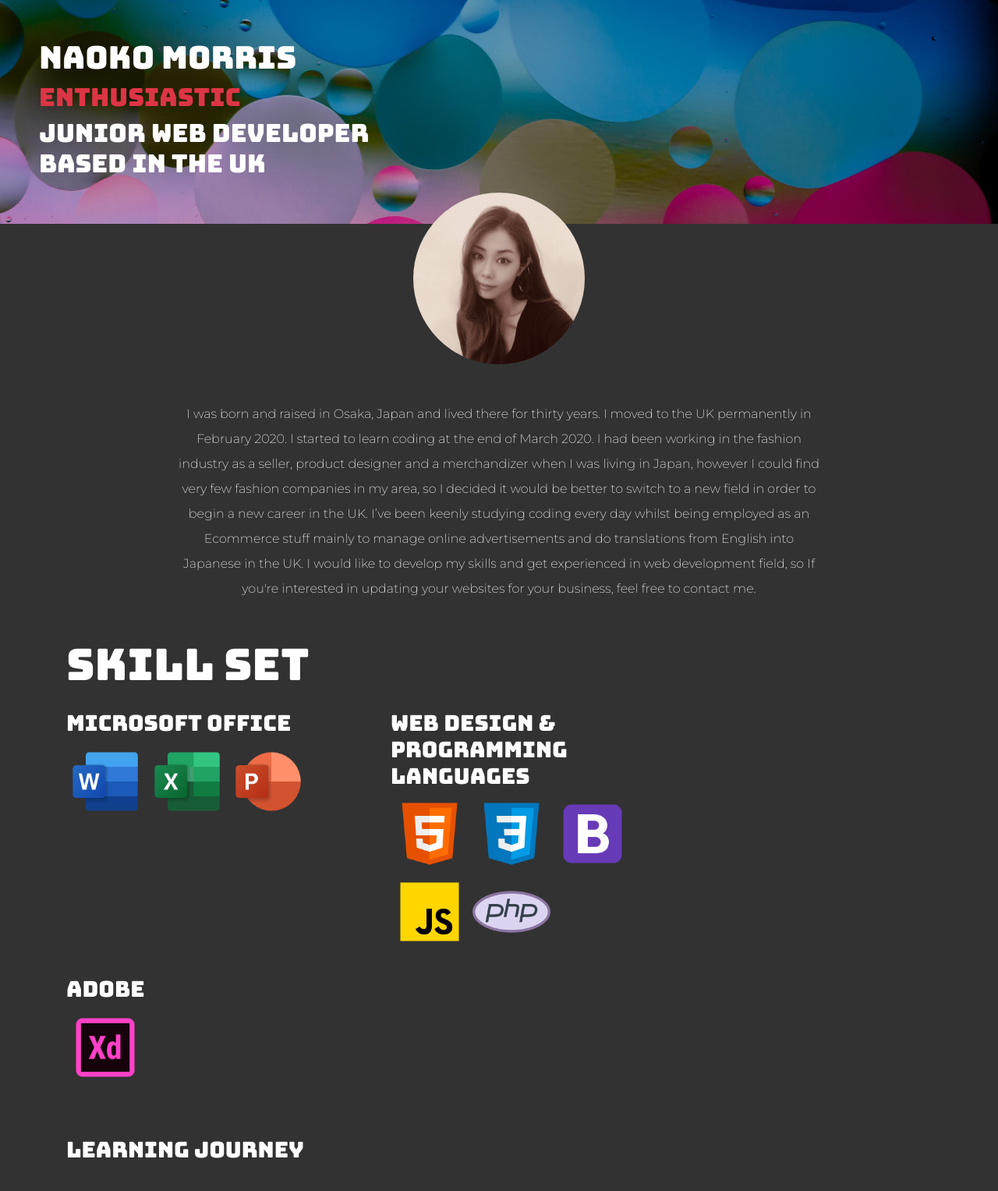
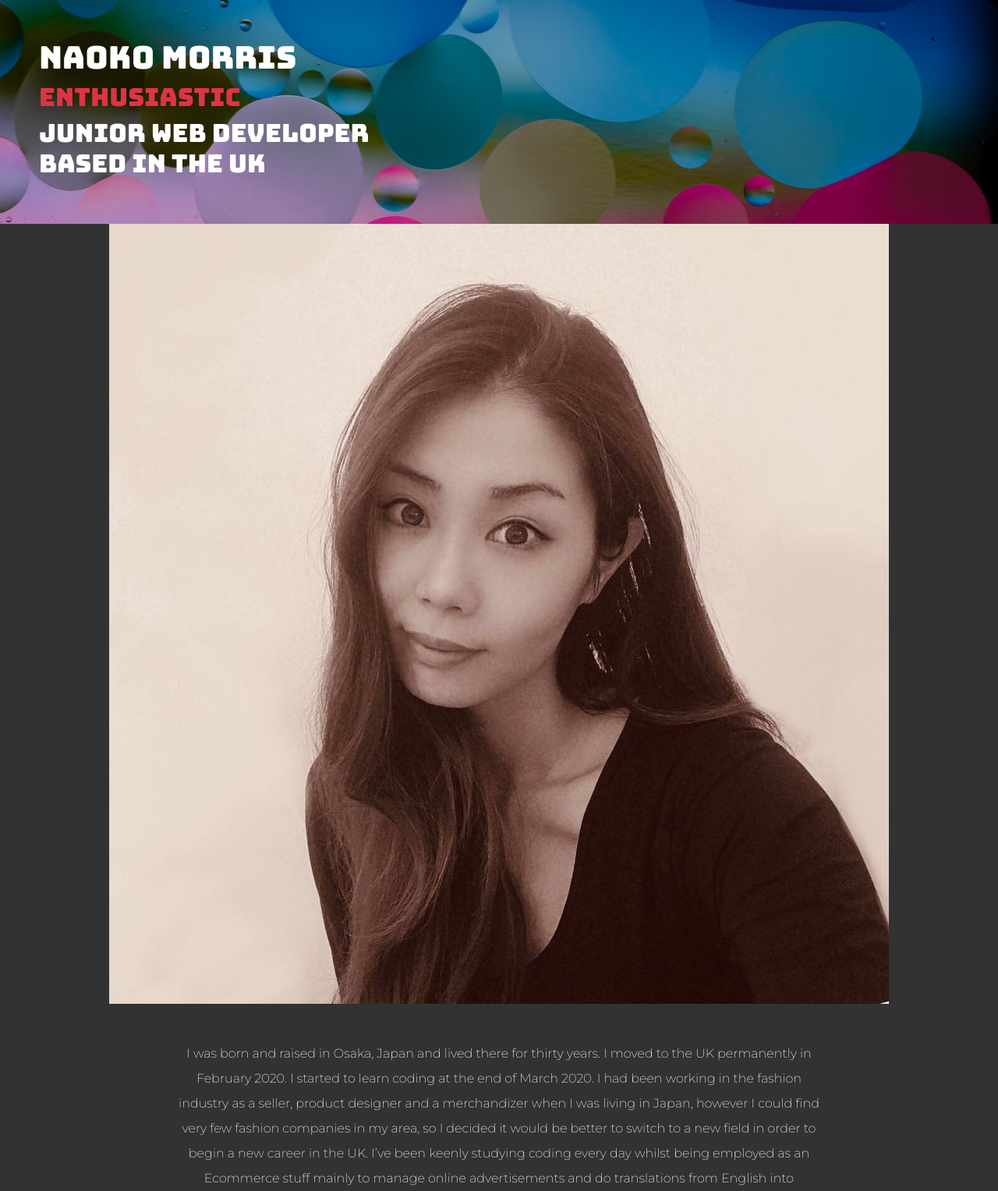
Before and after one commit to suzuran7053/suzuran7053.github.io, a PHP site: page / in a window 1280 px wide. Shown: the part 56-1583 px from the top of the page at 78% size. Run offline with PHP 8.4, Linux system fonts and the light colour scheme; some libraries are stand-ins or nearby versions.

Commit message:
Update style.css

```diff
--- a/style.css
+++ b/style.css
@@ -56,12 +56,6 @@ h3 {
     background-repeat: no-repeat;
 }
 
-.profile {
-    width: 20vw;
-    max-width: 220px;
-    border-radius: 999px;
-    margin-top: -40px;
-}
 
 section>div {
     width: 65vw;
```
